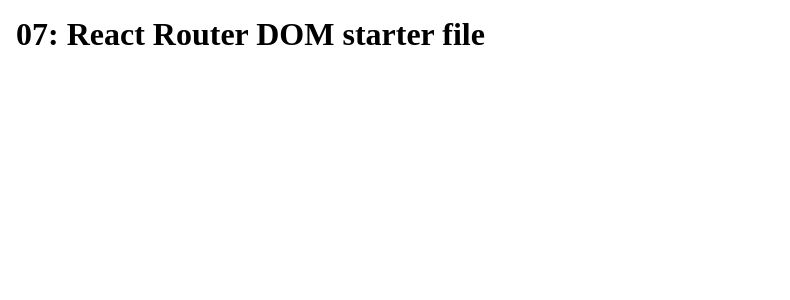
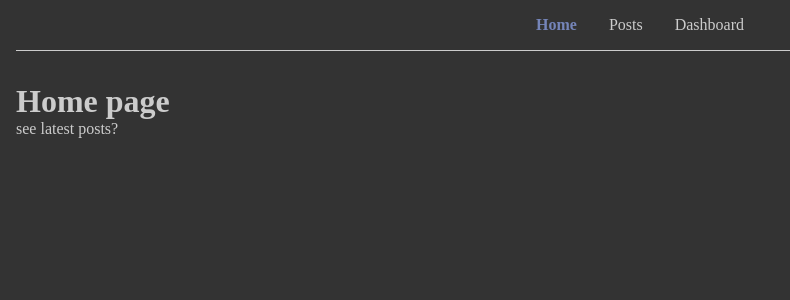
Before and after one commit to salarGholami/react-router-dom, a React (Vite) app: page / in a window 1280 px wide. Shown: the top 300 px of the page, without its empty margins (0-790 px from the left). Built offline with nearby package versions, Linux system fonts and the light colour scheme.

Commit message:
Link and NavLink usage in component

```diff
--- a/src/App.css
+++ b/src/App.css
@@ -5,9 +5,16 @@
   list-style: none;
 }
 
+body,
+html {
+  background-color: #333;
+  color: #ccc;
+}
+
 #root {
   padding: 1rem;
 }
+
 nav {
   margin-bottom: 2rem;
   padding-bottom: 1rem;
@@ -22,12 +29,12 @@ nav ul {
 
 a {
   text-decoration: none;
-  color: black;
+  color: #ccc;
 }
 
 a.active {
   font-weight: 700;
-  color: blue;
+  color: #7585b9;
 }
 
 #dashboard {
--- a/src/App.jsx
+++ b/src/App.jsx
@@ -1,11 +1,19 @@
-
+import { Route, Routes } from "react-router-dom";
 import "./App.css";
-
+import Home from "./pages/Home";
+import Posts from "./pages/Posts";
+import Dashboard from "./pages/Dashboard";
+import AppNav from "./components/AppNav";
 
 function App() {
   return (
     <div>
-      <h1>07: React Router DOM starter file</h1>
+      <AppNav />
+      <Routes>
+        <Route path="/" element={<Home />} />
+        <Route path="/posts" element={<Posts />} />
+        <Route path="/dashboard" element={<Dashboard />} />
+      </Routes>
     </div>
   );
 }
--- /dev/null
+++ b/src/components/AppNav.jsx
@@ -0,0 +1,21 @@
+import { NavLink } from "react-router-dom";
+
+function AppNav() {
+  return (
+    <nav>
+      <ul>
+        <li>
+          <NavLink to="/">Home</NavLink>
+        </li>
+        <li>
+          <NavLink to="/posts">Posts</NavLink>
+        </li>
+        <li>
+          <NavLink to="/dashboard">Dashboard</NavLink>
+        </li>
+      </ul>
+    </nav>
+  );
+}
+
+export default AppNav;
--- /dev/null
+++ b/src/pages/Dashboard.jsx
@@ -0,0 +1,8 @@
+
+function Dashboard() {
+  return (
+    <div>Dashboard</div>
+  )
+}
+
+export default Dashboard
--- /dev/null
+++ b/src/pages/Home.jsx
@@ -0,0 +1,12 @@
+import { Link } from "react-router-dom";
+
+function Home() {
+  return (
+    <div>
+      <h1>Home page</h1>
+      <Link to="/posts">see latest posts?</Link>
+    </div>
+  );
+}
+
+export default Home;
--- /dev/null
+++ b/src/pages/Posts.jsx
@@ -0,0 +1,9 @@
+
+
+function Posts() {
+  return (
+    <div>Posts page</div>
+  )
+}
+
+export default Posts
```
